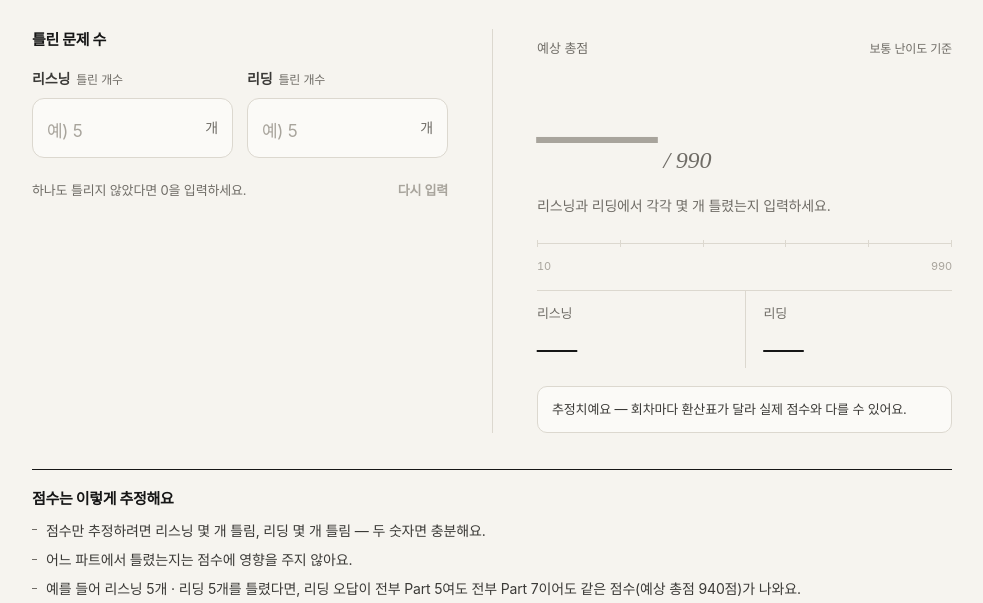
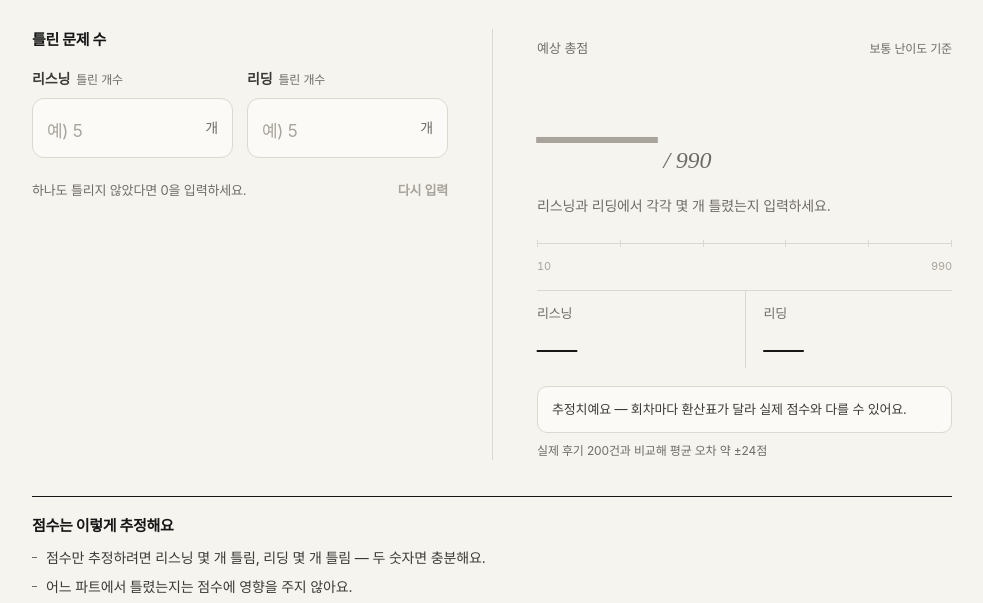
Before and after one commit to shy420-ai/toeic-score, a plain HTML site: page index.html in a window 1280 px wide. Shown: the part 177-780 px from the top of the page, without its empty margins (148-1131 px from the left). Drawn offline with Linux system fonts and the light colour scheme; a web font is replaced by a local one.

Commit message:
실제 후기 200건 대조 결과 한 줄 추가
Co-Authored-By: Claude Opus 5.5 (1M context) <noreply@anthropic.com>

```diff
--- a/index.html
+++ b/index.html
@@ -123,6 +123,7 @@
     .subscores dt { font-size: 13px; color: var(--muted); }
     .subscores dd { font: 400 40px/1.05 var(--serif); font-variant-numeric: lining-nums tabular-nums; margin-top: 2px; }
     .subscores dd small { font: 400 13px var(--sans); color: var(--muted); margin-left: 3px; }
+    .checked { margin-top: 8px; font-size: 12px; color: var(--muted); }
     .disclaimer { margin-top: 18px; padding: 12px 14px; border: 1px solid var(--line); border-radius: 10px; font-size: 13px; line-height: 1.6; color: var(--ink-2); background: var(--surface); }
 
     /* note */
@@ -210,6 +211,7 @@
           <div><dt>리딩</dt><dd id="rc-score">—</dd></div>
         </dl>
         <p class="disclaimer">추정치예요 — 회차마다 환산표가 달라 실제 점수와 다를 수 있어요.</p>
+        <p class="checked">실제 후기 200건과 비교해 평균 오차 약 ±24점</p>
       </section>
     </div>
     <p class="sr" id="announcement" role="status" aria-live="polite" aria-atomic="true"></p>
@@ -230,6 +232,7 @@
         <p>리스닝에서 틀린 개수로 리스닝 점수를, 리딩에서 틀린 개수로 리딩 점수를 추정하고, 두 점수를 더해 예상 총점을 내요.</p>
         <p>해커스 환산기의 난이도별 값을 기준점으로 쓰고, 사이 값은 직선으로 이어 5점 단위로 반올림해요. 영역별 범위는 5~495점이에요. 예상 총점은 보통 난이도, 예상 범위는 쉬운 시험과 어려운 시험을 가정한 값이에요.</p>
         <p>공개된 환산표 여러 개와 100가지 경우를 맞춰 봤을 때, 리딩을 25~50개 틀린 구간이 다른 표들보다 5~15점 낮게 나와서 그 구간만 가운데 쪽으로 올렸어요. 같은 개수를 틀려도 리스닝이 리딩보다 점수가 조금 후한 편이에요.</p>
+        <p>블로그·커뮤니티에 올라온 실제 후기 200건(틀린 개수와 성적표 점수가 같이 적힌 2016년 이후 정기시험)에 넣어 봤을 때, 총점 평균 오차는 약 24점, 실제 점수가 예상 범위 안에 든 경우는 68%였어요. 후기의 틀린 개수는 대부분 본인 가채점이라 실제보다 적게 센 경우가 섞여 있어요.</p>
         <p>ETS는 시험지마다 난이도를 따로 보정하고, 정기시험 환산표는 공개하지 않아요. 그래서 실제 점수는 표시된 범위를 벗어날 수 있어요.</p>
         <p><span class="label">기준</span><span class="sources">
           <a href="https://www.hackers.co.kr/s_toeic/score_change/main?mode=score1&amp;open=1" target="_blank" rel="noopener noreferrer">해커스 환산기</a>
```
